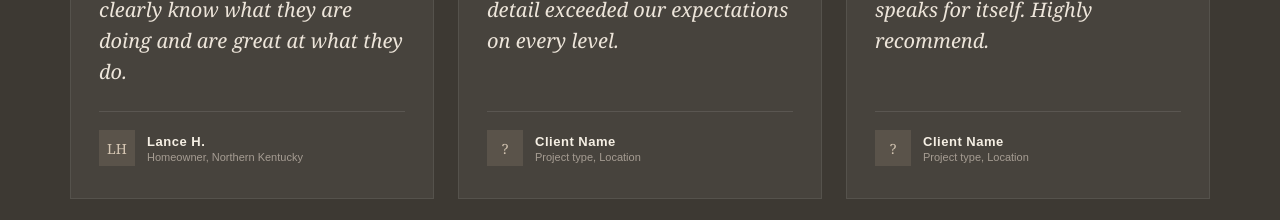
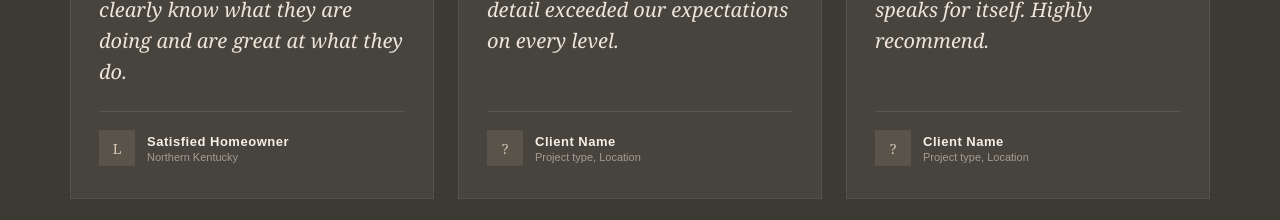
Before and after one commit to UTXOMacro/independence-carpentry, a plain HTML site: page index.html in a window 1280 px wide. Shown: the part 5140-5360 px from the top of the page. Drawn offline with Linux system fonts and the light colour scheme.

Commit message:
Remove name from testimonial

```diff
--- a/index.html
+++ b/index.html
@@ -340,7 +340,7 @@ html{scroll-behavior:auto!important}
 <div class="test-grid">
 <div class="test-card">
 <p class="test-quote">They did an unbelievable job on our powder bath and crushed it on the door installation. They clearly know what they are doing and are great at what they do.</p>
-<div class="test-attr"><span class="test-avatar">LH</span><div><div class="test-name">Lance H.</div><div class="test-role">Homeowner, Northern Kentucky</div></div></div>
+<div class="test-attr"><span class="test-avatar">L</span><div><div class="test-name">Satisfied Homeowner</div><div class="test-role">Northern Kentucky</div></div></div>
 </div>
 <div class="test-card">
 <p class="test-quote">Placeholder for client testimonial. Mike's craftsmanship and attention to detail exceeded our expectations on every level.</p>
```
